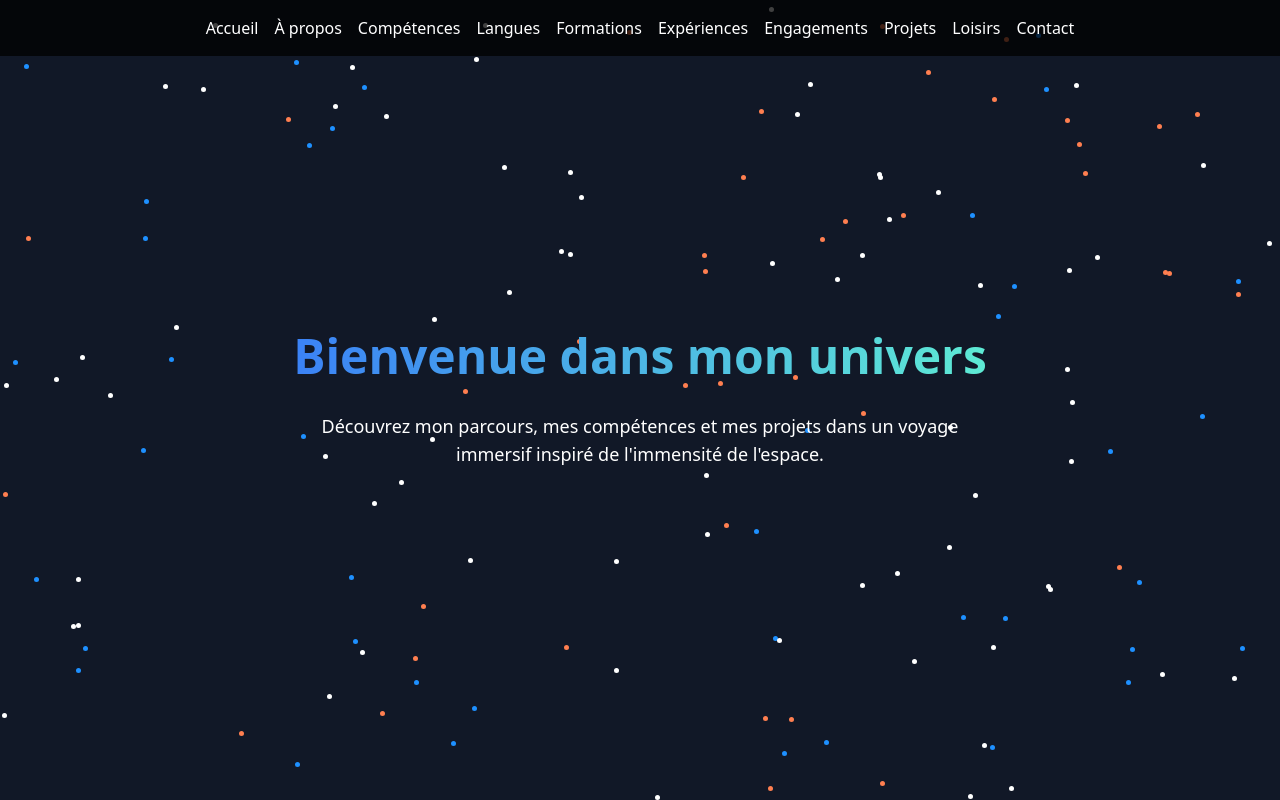
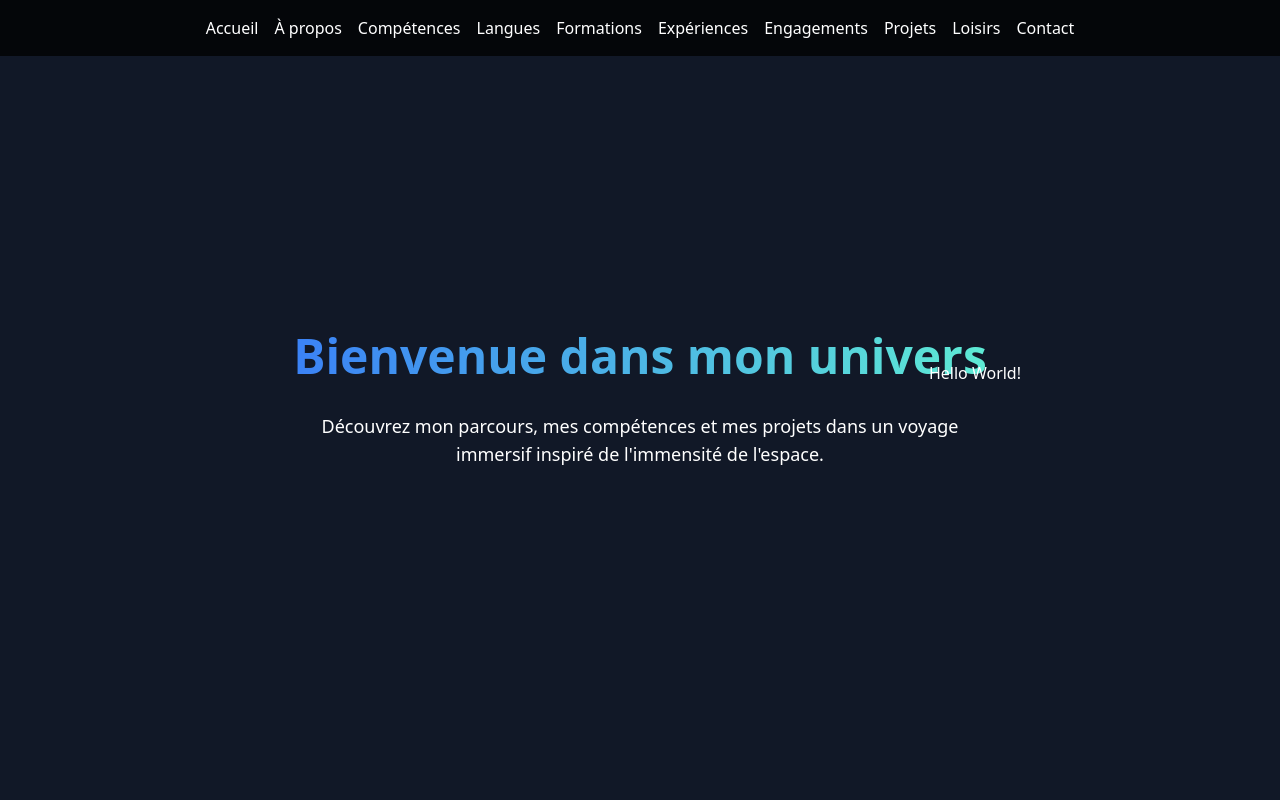
Before and after one commit to cyforce/portfolio, a Next.js app in the folder site/: page / in a window 1280 px wide. Built offline with nearby package versions, Linux system fonts and the light colour scheme.

Commit message:
Update Starfield.tsx

```diff
--- a/site/components/Starfield.tsx
+++ b/site/components/Starfield.tsx
@@ -1,25 +1,18 @@
-// components/Starfield.tsx
-"use client"; // Client component
+import { useState, useEffect } from 'react';
 
-import { useEffect } from 'react';
+export default function MyComponent() {
+  const [position, setPosition] = useState({ left: '50vw', top: '50vh' });
 
-export default function Starfield() {
   useEffect(() => {
-    // Gestion des mouvements de la souris
-    const handleMouseMove = (event: MouseEvent) => {
-      document.documentElement.style.setProperty('--mouse-x', `${event.clientX}px`);
-      document.documentElement.style.setProperty('--mouse-y', `${event.clientY}px`);
-    };
+    const randomLeft = `${Math.random() * 100}vw`;
+    const randomTop = `${Math.random() * 100}vh`;
 
-    window.addEventListener('mousemove', handleMouseMove);
-    return () => window.removeEventListener('mousemove', handleMouseMove);
+    setPosition({ left: randomLeft, top: randomTop });
   }, []);
 
   return (
-    <div className="starfield">
-      {[...Array(150)].map((_, index) => (
-        <div key={index} className="star" style={{ left: `${Math.random() * 100}vw`, top: `${Math.random() * 100}vh` }} />
-      ))}
+    <div style={{ position: 'absolute', left: position.left, top: position.top }}>
+      <h1>Hello World!</h1>
     </div>
   );
 }
```
